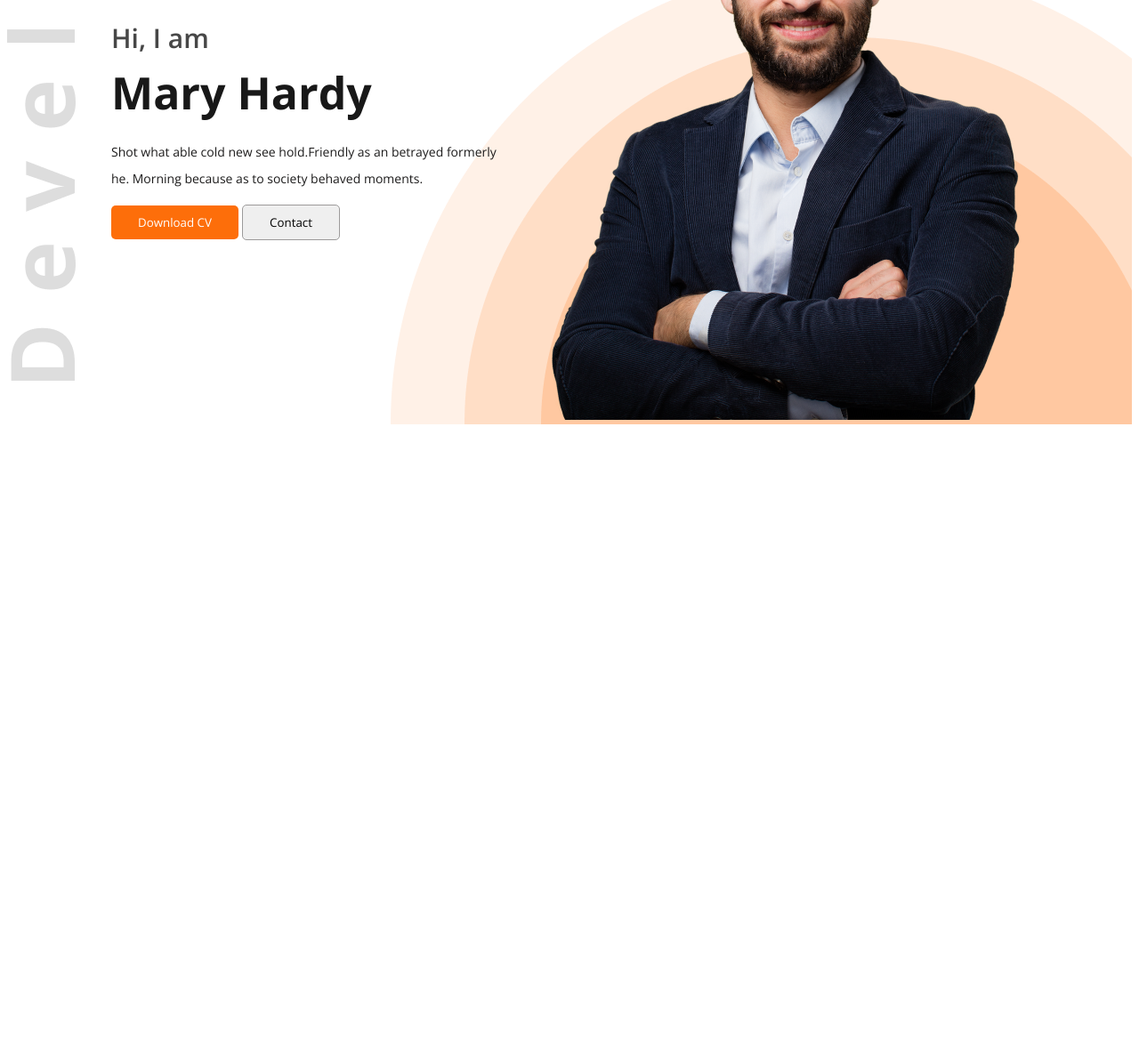
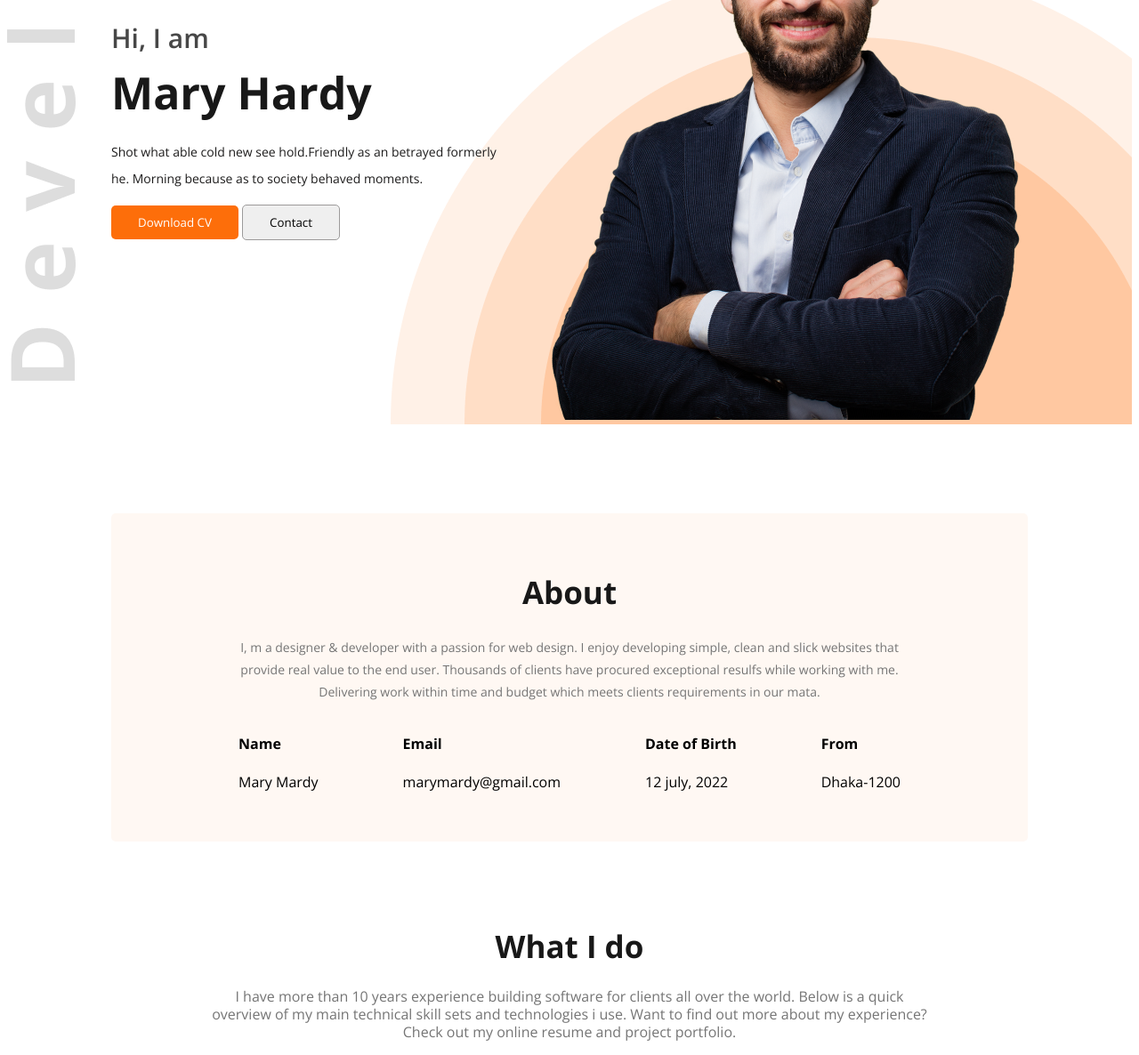
Before and after one commit to swadebsharma6/dev-portfoio-25, a plain HTML site: page index.html in a window 1280 px wide. Shown: the part 343-1529 px from the top of the page at 89% size. Before the commit the page ends 828 px from the top, so only its background shows below. Drawn offline with nearby package versions, Linux system fonts and the light colour scheme.

Commit message:
added tech section

```diff
--- a/index.html
+++ b/index.html
@@ -40,5 +40,51 @@
         </div>
       </section>
     </header>
+
+    <main>
+      <section class="about-container">
+        <div class="about">
+          <h2 class="about-title">About</h2>
+          <p class="about-des">
+            I, m a designer & developer with a passion for web design. I enjoy
+            developing simple, clean and slick websites that provide real value
+            to the end user. Thousands of clients have procured exceptional
+            resulfs while working with me. Delivering work within time and
+            budget which meets clients requirements in our mata.
+          </p>
+          <div class="about-info">
+            <div>
+              <h4>Name</h4>
+              <p>Mary Mardy</p>
+            </div>
+            <div>
+              <h4>Email</h4>
+              <p>marymardy@gmail.com</p>
+            </div>
+            <div>
+              <h4>Date of Birth</h4>
+              <p>12 july, 2022</p>
+            </div>
+            <div>
+              <h4>From</h4>
+              <p>Dhaka-1200</p>
+            </div>
+          </div>
+        </div>
+      </section>
+
+      <!--technology  -->
+      <section class="tec-container">
+        <div class="tec-info-container">
+          <h2 class="tech-title">What I do</h2>
+          <p class="tec-desc">
+            I have more than 10 years experience building software for clients
+            all over the world. Below is a quick overview of my main technical
+            skill sets and technologies i use. Want to find out more about my
+            experience? Check out my online resume and project portfolio.
+          </p>
+        </div>
+      </section>
+    </main>
   </body>
 </html>
--- a/styles/style.css
+++ b/styles/style.css
@@ -17,6 +17,7 @@
   background-image: url("/img/developer.png"), url("/img/header_bg.png");
   background-position: top left, bottom right;
   background-repeat: no-repeat;
+  margin-bottom: 100px;
 }
 .contact-btn {
   padding: 10px 30px;
@@ -98,3 +99,69 @@
 .banner-container .img-container img {
   width: 584px;
 }
+
+.about-container {
+  width: 1030px;
+  margin: 0 auto 100px;
+  background-color: rgb(255, 248, 243);
+  border-radius: 5px;
+}
+
+.about-container .about {
+  width: 744px;
+  padding: 40px 30px 40px;
+  margin: 0 auto;
+}
+
+.about-container .about-title {
+  color: rgb(24, 24, 24);
+  font-family: Open Sans;
+  font-size: 35px;
+  font-weight: 700;
+  line-height: 40px;
+  letter-spacing: 0%;
+  text-align: center;
+}
+
+.about-container .about-des {
+  color: rgb(117, 117, 117);
+  font-family: Open Sans;
+  font-size: 14px;
+  font-weight: 400;
+  line-height: 25px;
+  letter-spacing: 0%;
+  text-align: center;
+}
+
+.about-container .about-info {
+  display: flex;
+  justify-content: space-between;
+  align-items: center;
+}
+
+/* Tech styles */
+.tec-info-container {
+  width: 818px;
+  margin: 0 auto;
+  text-align: center;
+}
+
+.tec-info-container .tech-title {
+  color: rgb(24, 24, 24);
+  font-family: Open Sans;
+  font-size: 35px;
+  font-weight: 700;
+  line-height: 35px;
+  letter-spacing: 0%;
+  text-align: center;
+}
+
+.tec-info-container .tec-desc {
+  color: rgb(117, 117, 117);
+  font-family: Open Sans;
+  font-size: 16px;
+  font-weight: 400;
+  line-height: 20px;
+  letter-spacing: 0%;
+  text-align: center;
+}
```
